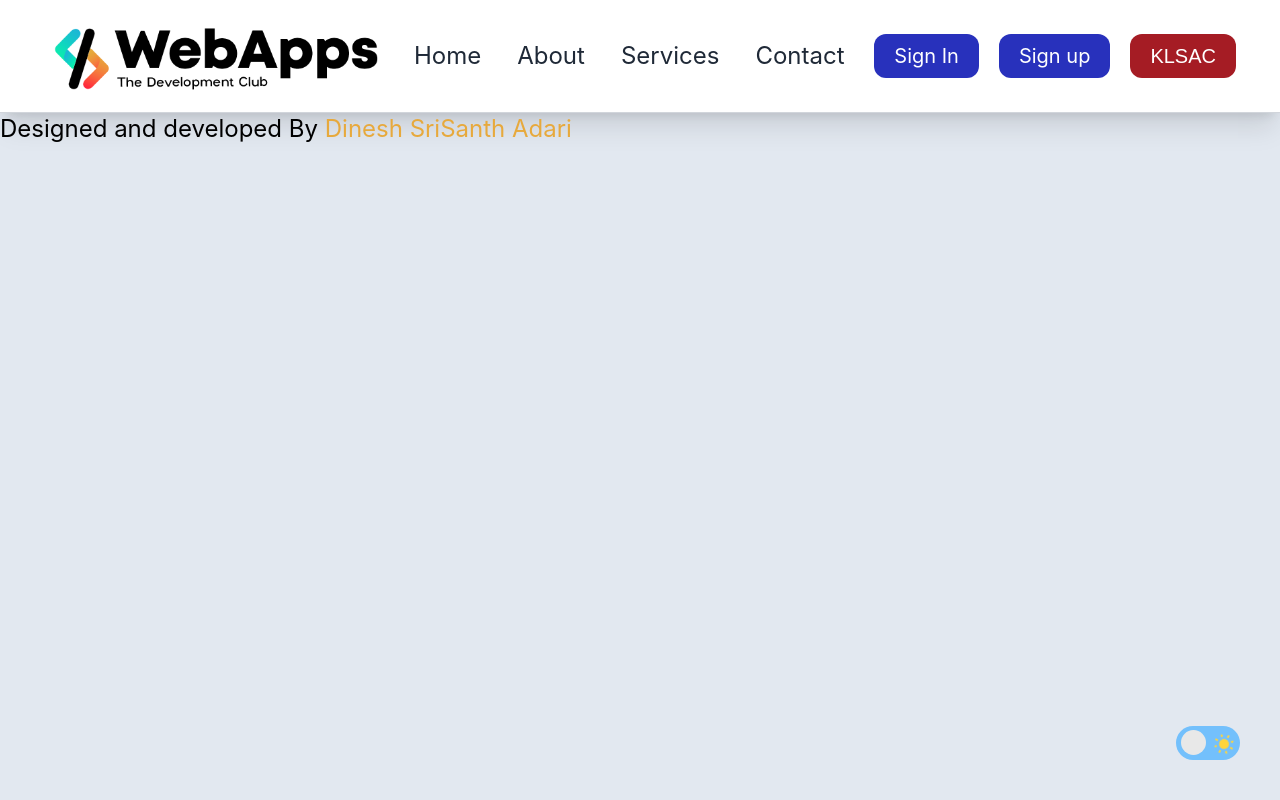
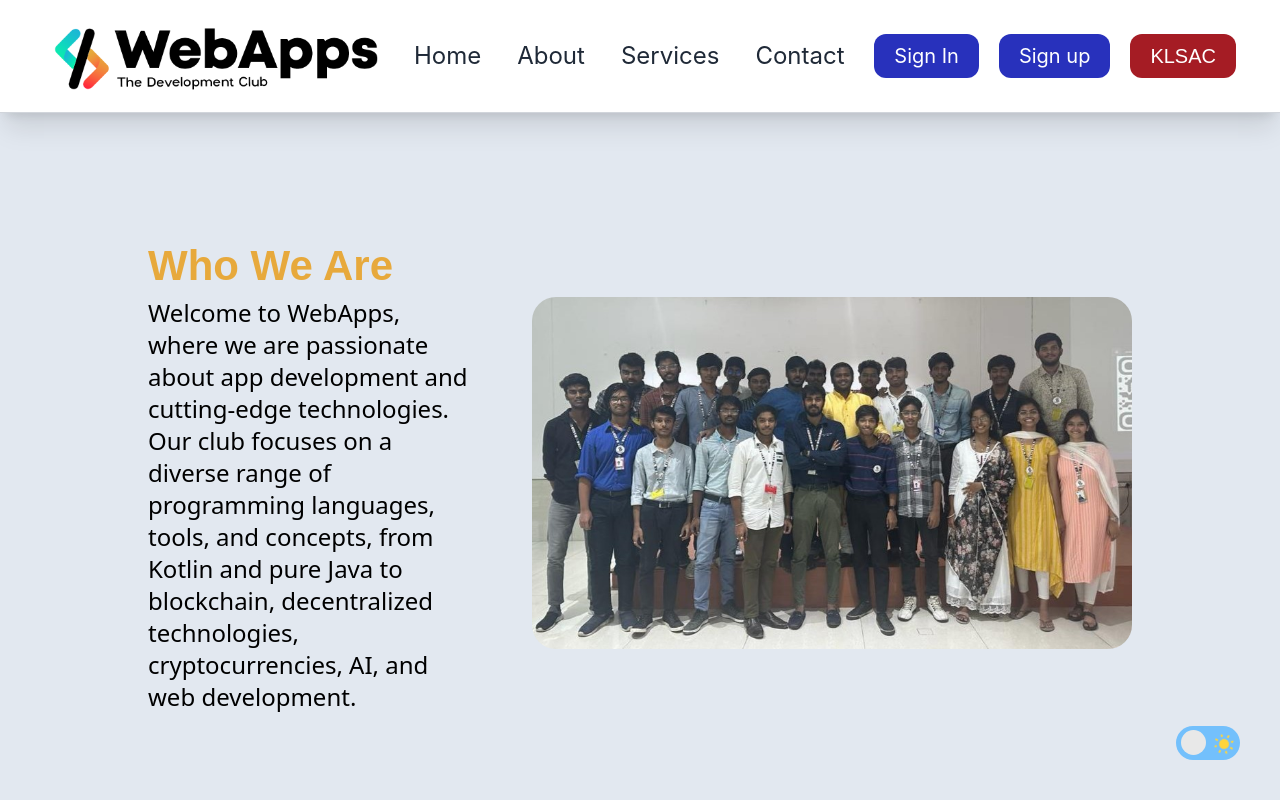
Before and after one commit to adsrisanth/WebAppsClub_Website, a Nuxt app in the folder frontend/: page / in a window 1280 px wide. Shown: the top 800 px of the page. Built offline with nearby package versions, Linux system fonts and the light colour scheme.

Commit message:
frontpage_updated

```diff
--- a/frontend/pages/index.vue
+++ b/frontend/pages/index.vue
@@ -40,9 +40,20 @@
                 </a>
             </div>
         </div>
+        <div class="flex h-[90dvh] place-items-center justify-center gap gap-16">
+            <div class="w-1/4">
+                <span class="text-[42px] font-montserrat text-[#e7a93c] font-bold dark:text-[#0ee2b7]">Who We Are</span>
+                <span class="flex flex-row text-2xl dark:text-white"> Welcome to WebApps, where we are passionate about app development and
+                    cutting-edge technologies. Our club focuses on a diverse range of programming languages, tools, and concepts, from Kotlin
+                    and pure Java to blockchain, decentralized technologies, cryptocurrencies, AI, and web development.</span>
+            </div>
+            <div class="hover:shadow-lg hover:shadow-[#e7a93c] hover:rounded-3xl dark:hover:shadow-[#0ee2b7] hover:duration-500">
+                <NuxtLink to="/"><img src="../assets/images/team.jpg" width="600px" class="rounded-3xl"></NuxtLink>
+            </div>
+        </div>
         <!---Footer-->
-        <div class="text-2xl font-inter">
-            <span>Designed and developed By </span>
+        <div class="flex relative top-full justify-center text-2xl font-inter gap gap-1">
+            <span>Designed and developed By</span>
             <a href="https://www.linkedin.com/in/dinesh-srisanth-adari-860129249/" target="_blank" rel="noopener noreferrer" class=" text-[#e7a93c] hover:text-[#0ee2b7] hover:duration-300">
                 <span>Dinesh SriSanth Adari</span>
             </a>
```
Also changed, not shown: frontend/assets/images/team.jpg (added).
